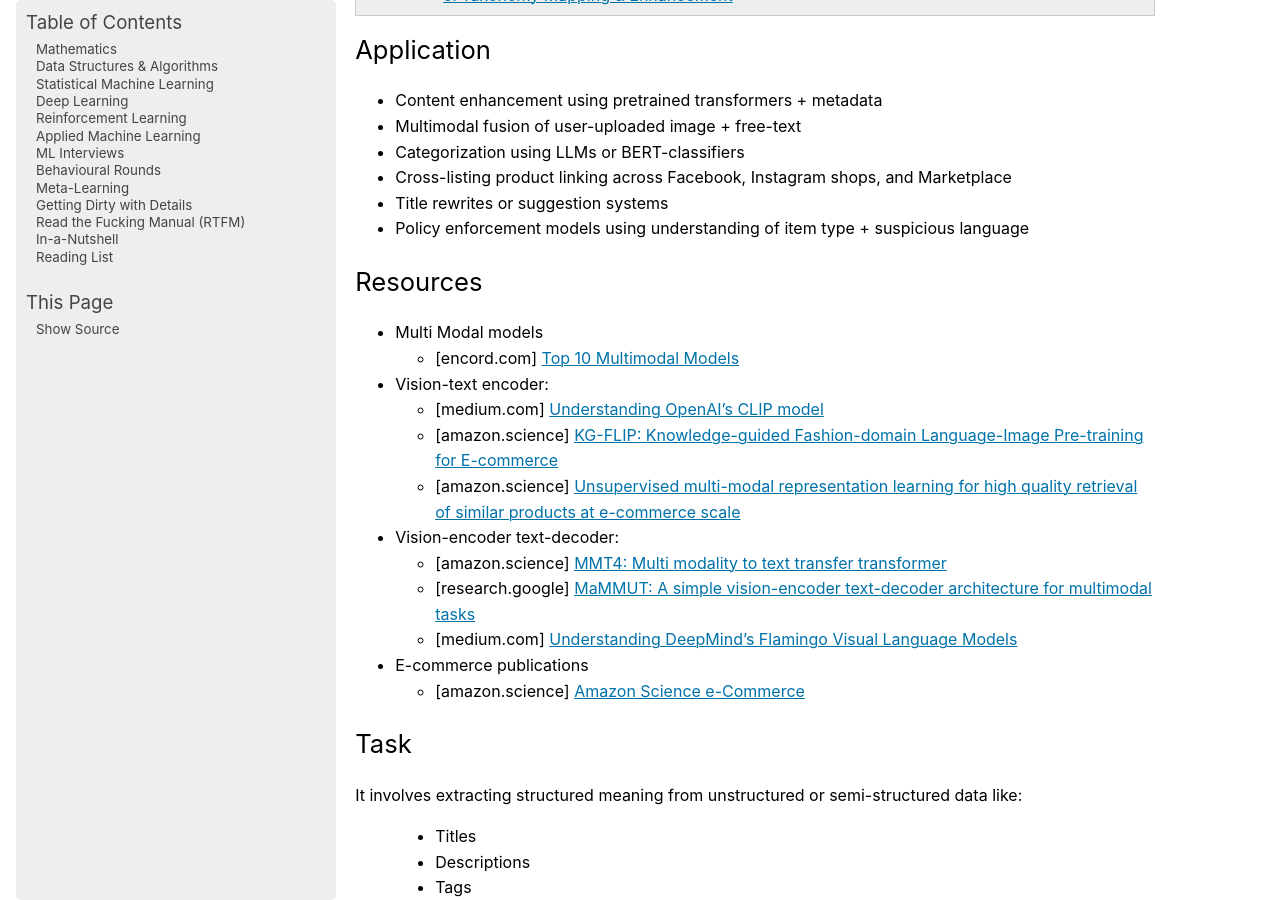
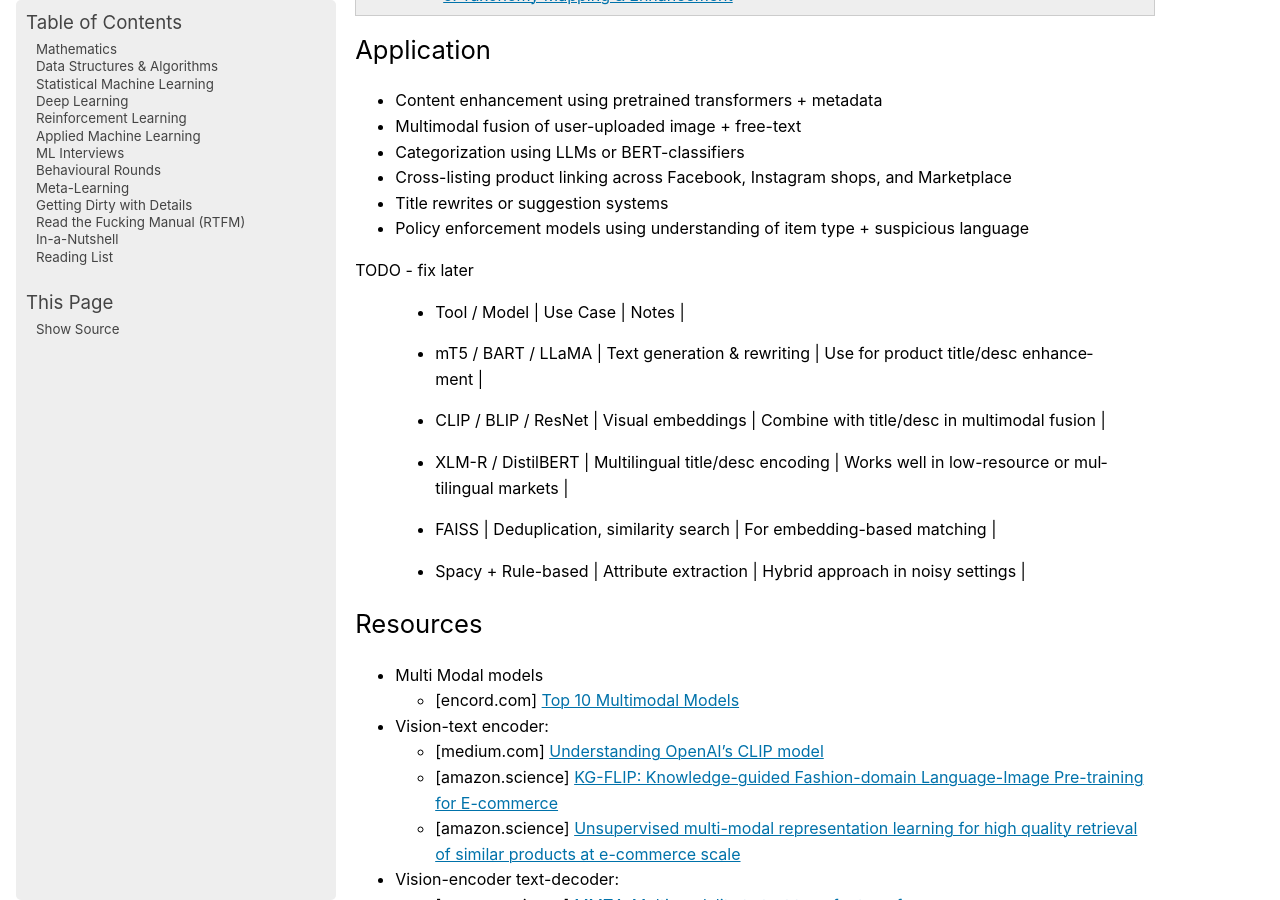
Before and after one commit to uselesstechjunks/leetcode, a Sphinx documentation site: the page built from docs/source/applied/methods/integrity/sdu.rst, in a window 1280 px wide and 900 px high, scrolled down 454 px. Built offline with Sphinx 7.4.7, drawn with Linux system fonts in a browser that asks for light colours; pages that are not in the unit, such as notebooks, are missing from menus.

Commit message:
Update sdu.rst

```diff
--- a/docs/source/applied/methods/integrity/sdu.rst
+++ b/docs/source/applied/methods/integrity/sdu.rst
@@ -15,6 +15,15 @@ Application
 - Cross-listing product linking across Facebook, Instagram shops, and Marketplace
 - Title rewrites or suggestion systems
 - Policy enforcement models using understanding of item type + suspicious language
+
+TODO - fix later
+
+	- | Tool / Model | Use Case | Notes |
+	- | mT5 / BART / LLaMA | Text generation & rewriting | Use for product title/desc enhancement |
+	- | CLIP / BLIP / ResNet | Visual embeddings | Combine with title/desc in multimodal fusion |
+	- | XLM-R / DistilBERT | Multilingual title/desc encoding | Works well in low-resource or multilingual markets |
+	- | FAISS | Deduplication, similarity search | For embedding-based matching |
+	- | Spacy + Rule-based | Attribute extraction | Hybrid approach in noisy settings |
 
 **************************************************************************
 Resources
```
